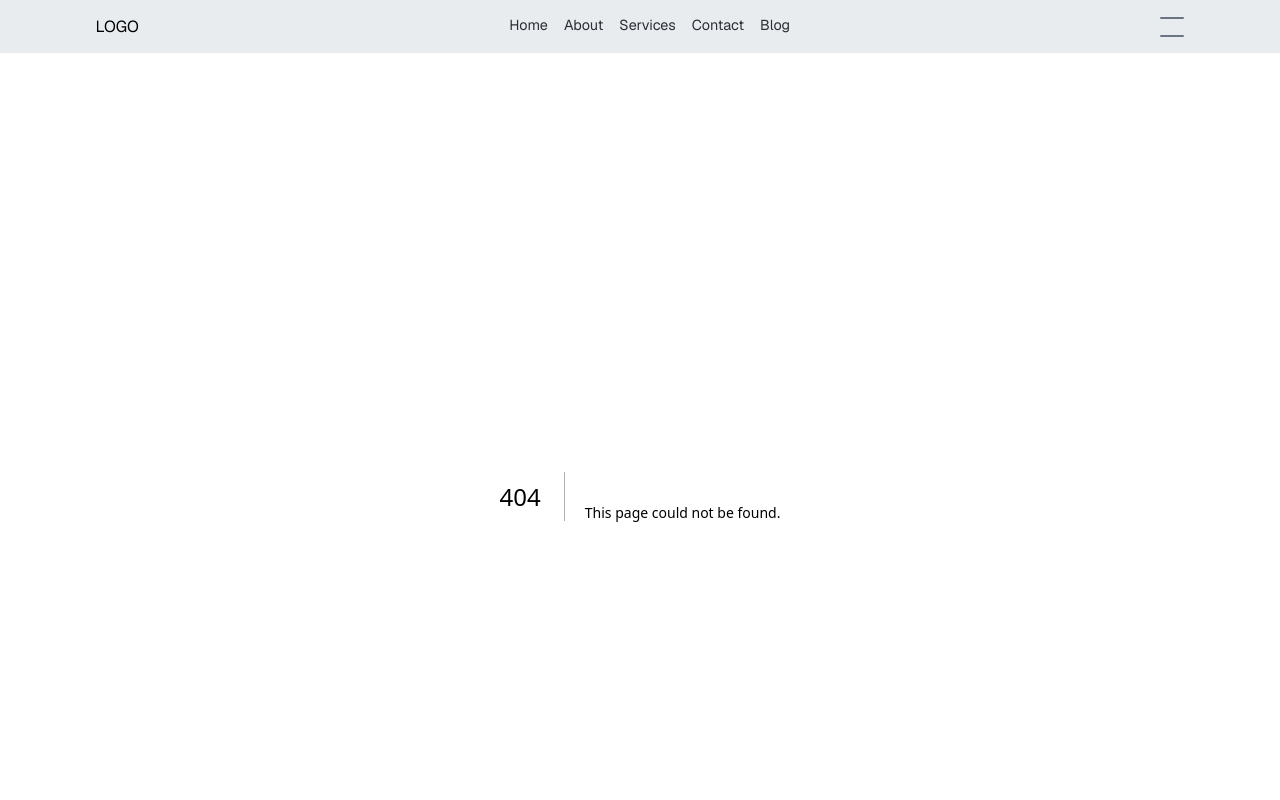
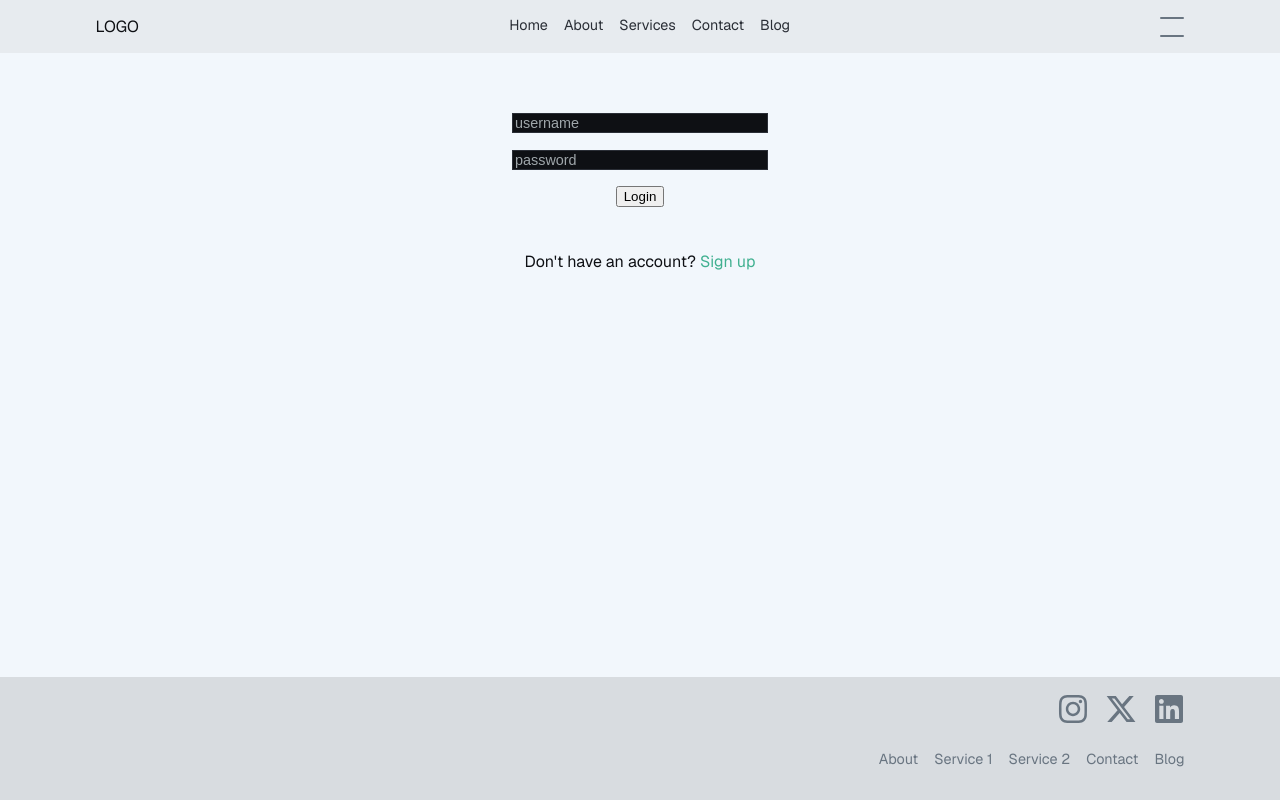
Before and after one commit to cademirci/initial-next-project, a Next.js app: page /login in a window 1280 px wide. Before the commit this address had no page. Shown: the top 800 px of the page. Built offline with nearby package versions, Linux system fonts and the light colour scheme.

Commit message:
design and implement login and signup page templates (without functionality)

```diff
--- /dev/null
+++ b/src/app/login/login.module.css
@@ -0,0 +1,9 @@
+.loginForm {
+  flex-direction: column;
+  justify-content: center;
+  text-align: center;
+}
+
+.loginInput {
+  min-width: 16rem;
+}
--- /dev/null
+++ b/src/app/login/page.tsx
@@ -0,0 +1,35 @@
+import React from 'react'
+import style from './login.module.css'
+
+export default function Login() {
+  return (
+    <div>
+      <form className={`${style.loginForm} flex`}>
+        <div>
+          <input
+            type="text"
+            id="username"
+            name="username"
+            placeholder='username'
+            className={style.loginInput}
+            required
+          />
+        </div>
+        <div>
+          <input
+            type="password"
+            id="password"
+            name="password"
+            placeholder='password'
+            className={style.loginInput}
+            required
+          />
+        </div>
+        <button type="submit" className='default-button m-auto'>Login</button>
+        <div>
+          <p>Don't have an account? <a href="/signup">Sign up</a></p>
+        </div>
+      </form>
+    </div>
+  )
+}
--- /dev/null
+++ b/src/app/signup/signup.module.css
@@ -0,0 +1,9 @@
+.loginForm {
+  flex-direction: column;
+  justify-content: center;
+  text-align: center;
+}
+
+.loginInput {
+  min-width: 16rem;
+}
```
Also changed, not shown: src/app/signup/page.tsx (added, +32 -0 lines).
